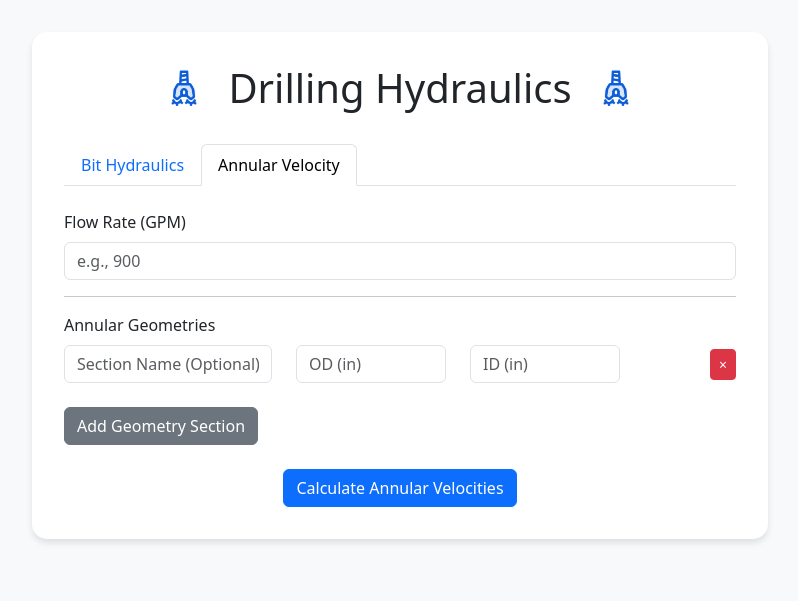
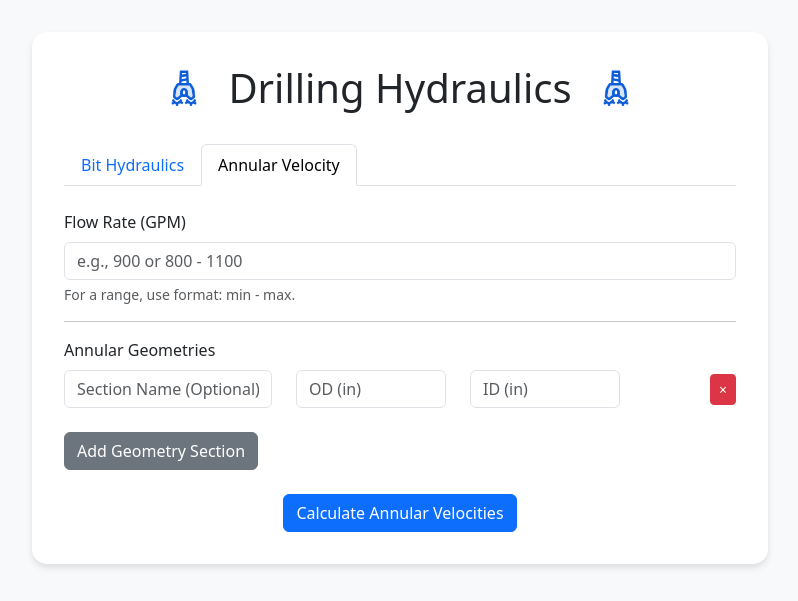
Before and after one commit to alastair-punler/DrillBitHydraulics, a Flask app: page / in a window 1280 px wide, after a click on "Annular Velocity". Shown: the top 601 px of the page, without its empty margins (240-1038 px from the left). Run offline with Flask 3, Linux system fonts and the light colour scheme.

Commit message:
flow rate sensitivity analysis for AVs

```diff
--- a/app.py
+++ b/app.py
@@ -122,6 +122,41 @@ def calculate_annular_velocity(flow_rate: float, outer_diameter: float, inner_di
     velocity = (ANNULAR_VELOCITY_CONSTANT * flow_rate) / annular_area
     return round(velocity, 2)
 
+def calculate_av_range_results(min_flow, max_flow, geometries):
+    """
+    Calculates annular velocities for a range of flow rates.
+    """
+    flow_rates = list(range(int(min_flow), int(max_flow) + 50, 50))
+    if not flow_rates: # Handle cases where min_flow is close to or greater than max_flow
+        flow_rates = [int(min_flow)]
+
+    results_by_section = []
+    for i, geo in enumerate(geometries):
+        od = float(geo['od'])
+        id = float(geo['id'])
+        section_name = geo.get('name', '').strip() or f"Section {i + 1}"
+
+        section_velocities = []
+        for flow_rate in flow_rates:
+            velocity = calculate_annular_velocity(flow_rate, od, id)
+            feedback = get_velocity_feedback(velocity)
+            section_velocities.append({
+                'velocity': velocity,
+                **feedback
+            })
+
+        results_by_section.append({
+            'section': section_name,
+            'od': od,
+            'id': id,
+            'velocities': section_velocities
+        })
+
+    return {
+        'flow_rates': flow_rates,
+        'results_by_section': results_by_section
+    }
+
 def get_velocity_feedback(velocity: float) -> Dict[str, str]:
     """
     Provides a status and comment based on annular velocity for hole cleaning.
@@ -226,34 +261,46 @@ def calculate_av():
     """Endpoint for Annular Velocity calculations."""
     try:
         data = request.get_json()
-        flow_rate = float(data['flow_rate'])
+        flow_rate_data = data['flow_rate']
         geometries = data['geometries']
 
         if not geometries:
             return jsonify({'success': False, 'error': 'At least one geometry section is required.'}), 400
 
-        results = []
-        for i, geo in enumerate(geometries):
-            od = float(geo['od'])
-            id = float(geo['id'])
+        if flow_rate_data.get('isRange'):
+            # Handle range calculation
+            range_results = calculate_av_range_results(
+                flow_rate_data['min'],
+                flow_rate_data['max'],
+                geometries
+            )
+            return jsonify({
+                'success': True,
+                'isRange': True,
+                **range_results
+            })
+        else:
+            # Handle single value calculation
+            flow_rate = float(flow_rate_data['value'])
+            results = []
+            for i, geo in enumerate(geometries):
+                od = float(geo['od'])
+                id = float(geo['id'])
 
-            # Allow custom naming for sections, with a default fallback
-            section_name = geo.get('name', '').strip()
-            if not section_name:
-                section_name = f"Section {i + 1}"
+                section_name = geo.get('name', '').strip() or f"Section {i + 1}"
 
-            velocity = calculate_annular_velocity(flow_rate, od, id)
-            feedback = get_velocity_feedback(velocity)
+                velocity = calculate_annular_velocity(flow_rate, od, id)
+                feedback = get_velocity_feedback(velocity)
 
-            results.append({
-                'section': section_name,
-                'od': od,
-                'id': id,
-                'velocity': velocity,
-                **feedback
-            })
+                results.append({
+                    'section': section_name,
+                    'od': od,
+                    'id': id,
+                    'velocity': velocity,
+                    **feedback
+                })
 
-        return jsonify({'success': True, 'velocities': results})
+            return jsonify({'success': True, 'isRange': False, 'velocities': results})
 
     except (ValueError, KeyError) as e:
         return jsonify({'success': False, 'error': f"Invalid input: {e}"}), 400
--- a/templates/index.html
+++ b/templates/index.html
@@ -181,7 +181,8 @@
                             <form id="annularVelocityForm">
                                 <div class="mb-3">
                                     <label for="av_flow_rate" class="form-label">Flow Rate (GPM)</label>
-                                    <input type="number" class="form-control" id="av_flow_rate" required placeholder="e.g., 900">
+                                    <input type="text" class="form-control" id="av_flow_rate" required placeholder="e.g., 900 or 800 - 1100">
+                                    <div class="form-text">For a range, use format: min - max.</div>
                                 </div>
 
                                 <hr>
@@ -200,7 +201,6 @@
                             </form>
 
                             <div id="av_results" class="result-box mt-4" style="display: none;">
-                                <h5 class="text-center mb-3">Calculated Annular Velocities</h5>
                                 <ul id="av_results_list" class="list-group">
                                     <!-- Results will be populated here by JS -->
                                 </ul>
@@ -631,6 +631,51 @@
                 return `<span class="${badgeClass} ${textColorClass}" style="${style}">${velocity} ft/min</span>`;
             };
 
+            const displayAvRangeTable = (result) => {
+                const avResultsList = document.getElementById('av_results_list');
+                avResultsList.innerHTML = ''; // Clear previous content
+                avResultsList.className = ''; // Remove list-group class
+
+                const tableContainer = document.createElement('div');
+                tableContainer.className = 'table-responsive';
+
+                let tableHtml = `
+                    <h5 class="text-center mb-3">Annular Velocities for Various Flow Rates</h5>
+                    <table class="table table-sm table-hover table-borderless text-center align-middle">
+                        <thead class="table-light">
+                            <tr>
+                                <th scope="col" class="text-start ps-3">Flow Rate (GPM)</th>
+                `;
+
+                // Add headers for each geometry section
+                result.results_by_section.forEach(section => {
+                    tableHtml += `<th scope="col">${section.section}<br><small class="text-muted">OD:${section.od}" ID:${section.id}"</small></th>`;
+                });
+
+                tableHtml += `
+                            </tr>
+                        </thead>
+                        <tbody>
+                `;
+
+                // Add a row for each flow rate
+                result.flow_rates.forEach((flowRate, index) => {
+                    tableHtml += `<tr><th scope="row" class="text-start ps-3">${flowRate}</th>`;
+                    // Add a cell for each section's velocity at this flow rate
+                    result.results_by_section.forEach(section => {
+                        const velocityData = section.velocities[index];
+                        const badgeHtml = getVelocityBadge(velocityData.status, velocityData.velocity);
+                        tableHtml += `<td>${badgeHtml}<br><small class="text-muted">${velocityData.comment}</small></td>`;
+                    });
+                    tableHtml += `</tr>`;
+                });
+
+                tableHtml += `</tbody></table>`;
+
+                tableContainer.innerHTML = tableHtml;
+                avResultsList.appendChild(tableContainer);
+            };
+
             document.getElementById('calculateAvBtn').addEventListener('click', async function() {
                 const avErrorDiv = document.getElementById('av_error');
                 const avResultsDiv = document.getElementById('av_results');
@@ -641,9 +686,16 @@
                 avResultsDiv.style.display = 'none';
                 avResultsList.innerHTML = '';
 
-                const flowRate = document.getElementById('av_flow_rate').value;
-                if (!flowRate || parseFloat(flowRate) <= 0) {
+                const flowRateInput = document.getElementById('av_flow_rate').value;
+                const flowRate = parseFlowRate(flowRateInput); // Reuse parser from bit hydraulics
+
+                if (!flowRate.isRange && (isNaN(flowRate.value) || flowRate.value <= 0)) {
                     avErrorDiv.textContent = 'Please enter a valid, positive flow rate.';
+                    avErrorDiv.style.display = 'block';
+                    return;
+                }
+                if (flowRate.isRange && (isNaN(flowRate.min) || isNaN(flowRate.max) || flowRate.min <= 0 || flowRate.max <= 0)) {
+                    avErrorDiv.textContent = 'Please enter a valid, positive flow rate range.';
                     avErrorDiv.style.display = 'block';
                     return;
                 }
@@ -674,7 +726,7 @@
                 }
 
                 const data = {
-                    flow_rate: parseFloat(flowRate),
+                    flow_rate: flowRate,
                     geometries: geometries
                 };
 
@@ -690,6 +742,11 @@
                         // Save form data on successful calculation
                         saveAvFormData();
 
+                        if (result.isRange) {
+                            displayAvRangeTable(result);
+                        } else {
+                            avResultsList.className = 'list-group'; // Restore list class
+                            avResultsList.innerHTML = `<h5 class="text-center mb-3">Calculated Annular Velocities</h5>`;
                             result.velocities.forEach(item => {
                                 const badgeHtml = getVelocityBadge(item.status, item.velocity);
                                 const li = document.createElement('li');
@@ -708,6 +765,8 @@
                                 `;
                                 avResultsList.appendChild(li);
                             });
+                        }
+
                         avResultsDiv.style.display = 'block';
                     } else {
                         avErrorDiv.textContent = result.error;
```
Lines whose indentation alone changed are shown as unchanged.
